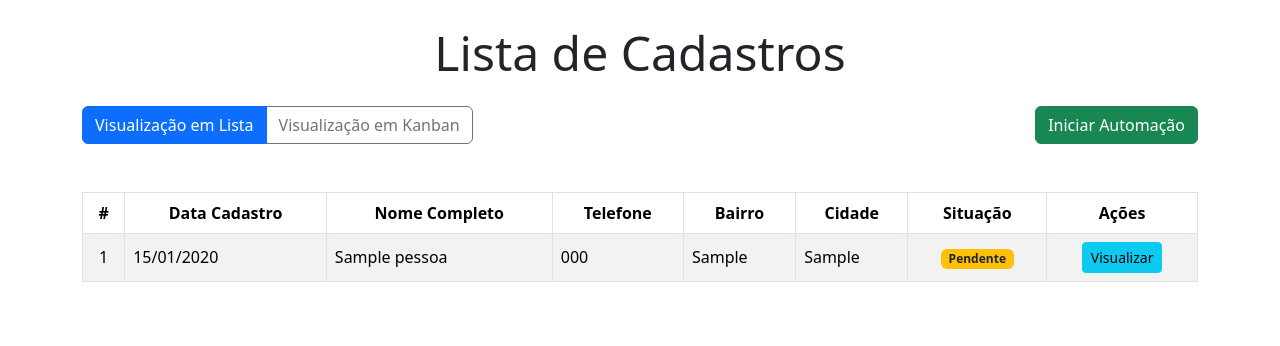
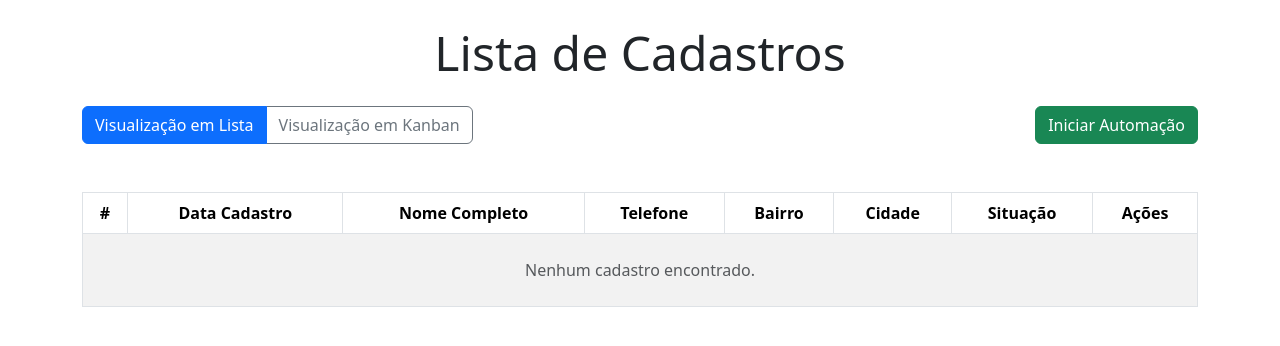
Before and after one commit to WaldembergDev/portal-cadastros, a Django app: page /registros/listar_cadastros/ in a window 1280 px wide. Shown: the top 346 px of the page. Run offline with Django 5.2, Linux system fonts and the light colour scheme; tables that the repository leaves empty hold one stand-in row (values such as "Sample post").

Commit message:
chore: atualizado a iteração das pessoas reprovadas

```diff
--- a/registros/templates/listar_cadastros.html
+++ b/registros/templates/listar_cadastros.html
@@ -14,7 +14,10 @@
         Visualização em Kanban
       </a>
     </div>
-    <a class="btn btn-success" href="#">Iniciar Automação</a>
+    <form method="post" action="{% url 'disparar_emails' %}" style="display:inline;">
+                {% csrf_token %}
+                <button type="submit" class="btn btn-success">Iniciar Automação</button>
+            </form>
   </div>
 
   <div class="table-responsive mt-3">
--- a/registros/views.py
+++ b/registros/views.py
@@ -69,7 +69,7 @@
 
 # @login_required(login_url='/usuarios/login')
 def listar_cadastros(request):
-    cadastros = Pessoa.objects.all()
+    cadastros = Pessoa.objects.filter(email_enviado = False)
     context = {
         'cadastros': cadastros
     }
@@ -105,6 +105,11 @@
     # disparando o e-mail para quem está com aprovado
     pessoas_aprovadas = pessoas_pendentes.filter(situacao = Pessoa.SituacaoEnum.APROVADO)
     pessoas_reprovadas = pessoas_pendentes.filter(situacao = Pessoa.SituacaoEnum.REPROVADO)
+
+    # verificando se não existem pessoas classificadas
+    if  not pessoas_aprovadas and not pessoas_reprovadas:
+        messages.add_message(request, constants.WARNING, 'Não existem pessoas classificadas!')
+        return redirect('listar_cadastros')
     for pessoa in pessoas_aprovadas:
         # definindo os dados para enviar o e-amil
         email_destinatario = pessoa.email
@@ -117,10 +122,9 @@
         pessoa.save()
     # disparando o e-mail para quem está reprovado
     for pessoa in pessoas_reprovadas:
-        print(f'######### {pessoa.nome_completo}')
         # definindo os dados para enviar o e-amil
         email_destinatario = pessoa.email
-        tipo_email = TipoEmail.CADASTRO_APROVADO
+        tipo_email = TipoEmail.CADASTRO_REPROVADO
         nome_destinatario = pessoa.nome_completo
         # enviando o e-mail
         enviar_email(tipo_email, email_destinatario, nome_destinatario)
```
